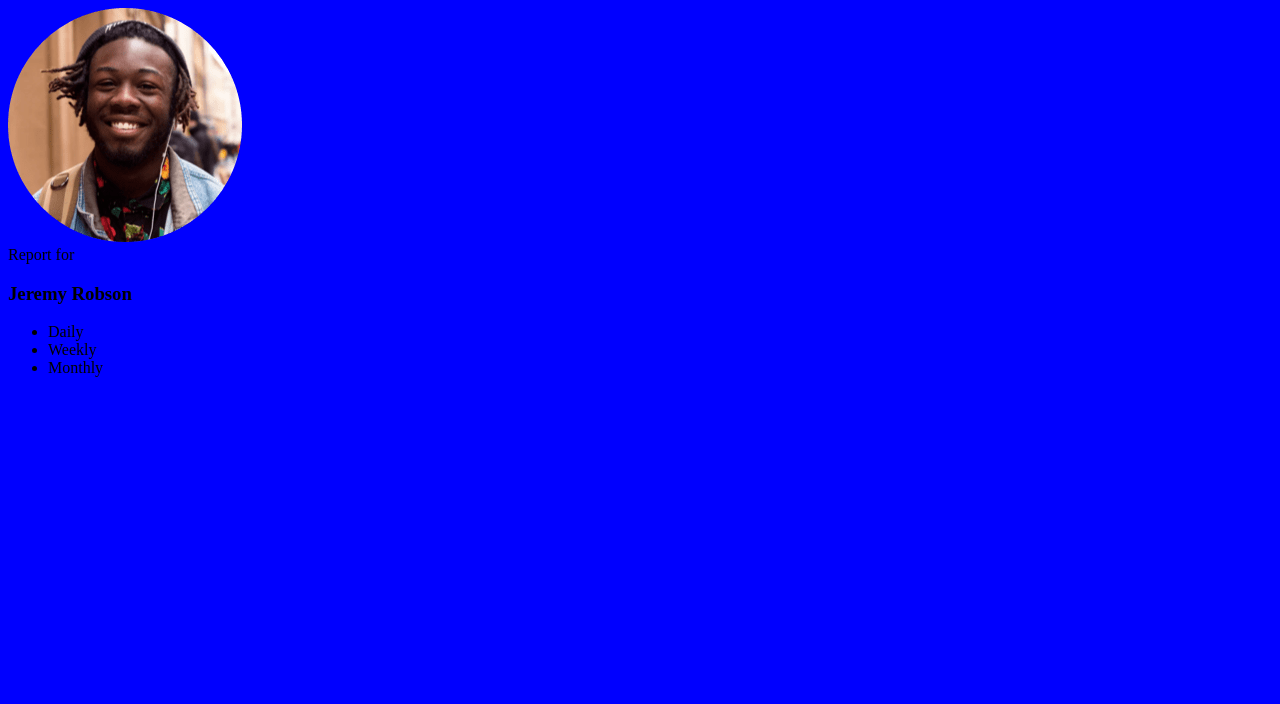
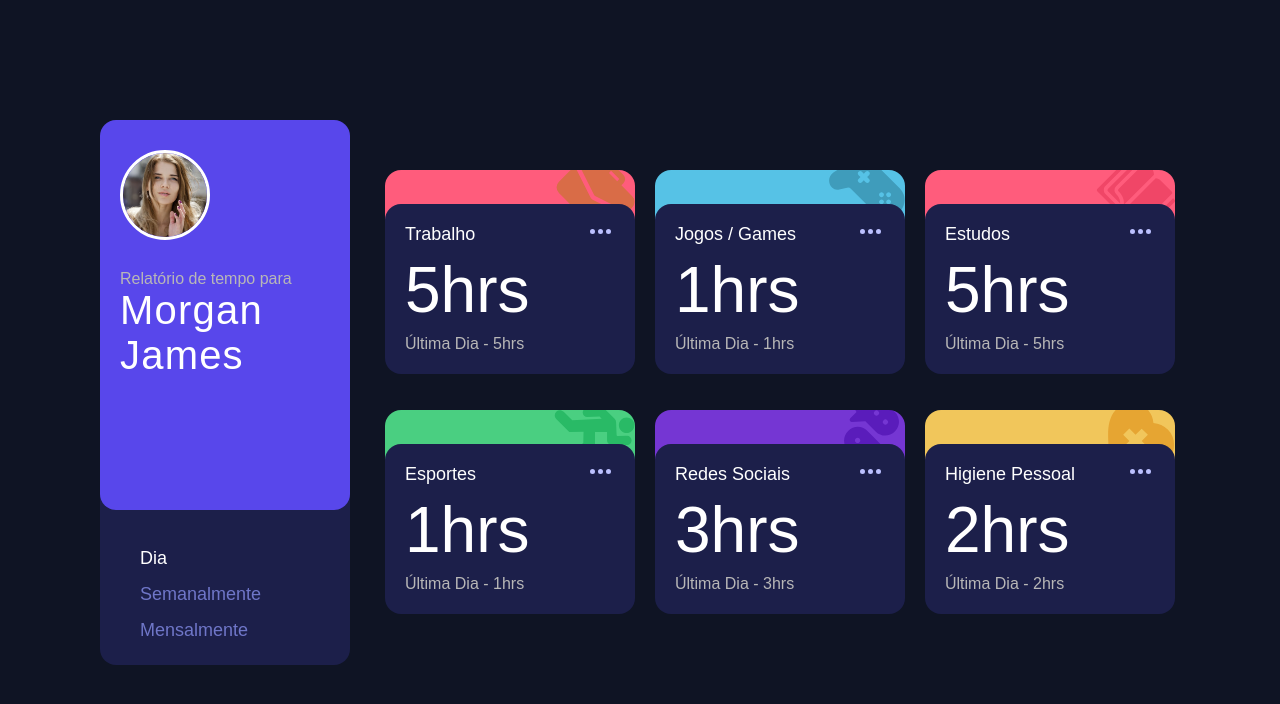
Before and after one commit to Gabrielfirme/dashbord-gestao-de-tempo, a plain HTML site: page index.html in a window 1280 px wide. Drawn offline with Linux system fonts and the light colour scheme.

Commit message:
:package: :docs: consumindo API e adicionando data.json
*Adicionando e renomeando classes e funcionalidades no time.js e calculo total de horas no arquivo data.json

```diff
--- /dev/null
+++ b/assets/css/grid-card.css
@@ -0,0 +1,110 @@
+.grid-items-container {
+    display              : grid;
+    grid-template-columns: repeat(3, 250px);
+    gap                  : 20px;
+    box-sizing           : border-box;
+    margin               : 5px;
+  }
+
+  .item-card {
+    height       : 100%;
+    border-radius: 1em;
+    box-sizing   : border-box;
+  }
+
+  .overlap {
+    height       : 50px;
+    width        : 100%;
+    border-radius: 1em 1em 0 0;
+    position     : relative;
+  }
+
+  .informacoes {
+    height       : 170px;
+    width        : 100%;
+    background   : var(--Dark-blue);
+    border-radius: 1em;
+    position     : relative;
+    bottom       : 1em;
+    transition   : .5s ease all;
+  }
+
+  .informacoes::before {
+    content   : "";
+    background: url("../img/icon-ellipsis.svg") no-repeat no-repeat;
+    width     : 25px;
+    height    : 25px;
+    right     : 20px;
+    top       : 25px;
+    cursor    : pointer;
+    position  : absolute;
+  }
+
+
+  .informacoes:hover {
+    background: var(--Desaturated-blue);
+    cursor    : pointer;
+  }
+
+  .informacoes p {
+    grid-area    : p;
+    padding-top  : 20px;
+    padding-left : 20px;
+    margin-bottom: 8px;
+    font-size    : 18px;
+  }
+
+  .informacoes h2 {
+    grid-area    : h2;
+    padding-left : 20px;
+    margin-bottom: 8px;
+    font-size    : 64px;
+    font-weight  : 300;
+  }
+
+  .informacoes span {
+    grid-area   : span;
+    padding-left: 20px;
+    font-size   : 16px;
+    color       : rgb(184, 183, 183);
+  }
+
+  @media(max-width: 1140px) {
+    .grid-items-container {
+      grid-template-columns: repeat(3, 45vh);
+    }
+  }
+
+  @media(max-width: 900px) {
+    .grid-items-container {
+      grid-template-columns: repeat(auto-fit, minmax(200px, 500px));
+      margin               : 15px;
+    }
+
+    .informacoes {
+      display: grid;
+      grid-template:
+        "p p"
+        "h2 span";
+      align-items: center;
+    }
+
+    .informacoes p,
+    .informacoes span {
+      font-size: 20px;
+    }
+  }
+
+  @media(max-width:500px) {
+    .informacoes {
+      grid-template:
+        "p p"
+        "h2 h2"
+        "span span";
+    }
+
+    .informacoes span {
+      font-size     : 18px;
+      padding-bottom: 10px;
+    }
+  }
--- /dev/null
+++ b/assets/css/grid-time.css
@@ -0,0 +1,103 @@
+/*configurações de estilização do perfil*/
+.perfil {
+    display        : flex;
+    align-items    : center;
+    justify-content: center;
+    flex-direction : column;
+    height         : 70vh;
+    box-sizing     : border-box;
+  }
+
+  .user-information {
+    border-radius: 1em;
+    width        : 250px;
+    height       : 70vh;
+    background   : var(--Blue);
+    z-index      : 2;
+  }
+
+  .user-image {
+    padding: 30px 0 30px 20px;
+  }
+
+  .user-image img {
+    width        : 90px;
+    border-radius: 50%;
+    border       : 3px solid #fff;
+  }
+
+  .user-name span {
+    font-size     : 16px;
+    padding-left  : 20px;
+    padding-bottom: 10px;
+    font-weight   : 400;
+    color         : rgb(184, 183, 183);
+  }
+
+  .user-name h1 {
+    padding-left  : 20px;
+    font-size     : 40px;
+    font-weight   : 300;
+    letter-spacing: .03em;
+  }
+
+
+  .rastreamento {
+    display       : flex;
+    padding: 3vh;
+    align-items   : end;
+    bottom        : 15px;
+    width         : 100%;
+    height        : 40%;
+    border-radius : 0 0 1rem 1rem;
+    background    : var(--Dark-blue);
+    position      : relative;
+    z-index       : 1;
+  }
+
+  .rastreamento ul {
+    margin-left: 2vh;
+  }
+
+  .rastreamento li {
+    margin-top: 15px;
+    font-size : 18px;
+    cursor    : pointer;
+    color     : var(--Desaturated-blue);
+    transition: .5s ease all;
+  }
+
+  .rastreamento li:hover {
+    color: #fff;
+  }
+
+  .rastreamento ul li.active {
+    color: #fff;
+  }
+
+  @media(max-width: 900px) {
+    .perfil {
+      margin: 15px;
+    }
+
+    .user-information {
+      display    : flex;
+      align-items: center;
+      height     : 250px;
+      width      : 100%;
+    }
+
+    .rastreamento {
+      height: 100px;
+    }
+
+    .rastreamento>div {
+      margin       : 0 auto;
+      margin-bottom: 20px;
+    }
+
+    .rastreamento ul {
+      display: flex;
+      gap    : 20px;
+    }
+  }
--- /dev/null
+++ b/assets/css/overlap-gri.css
@@ -0,0 +1,41 @@
+.trabalho .overlap{
+    background-image   : url("../img/icon-work.svg");
+    background-position: right;
+    background-repeat  : no-repeat;
+    background-color   : var(--Light-red);
+  }
+
+  .play .overlap {
+    background-image   : url("../img/icon-play.svg");
+    background-position: right;
+    background-repeat  : no-repeat;
+    background-color   : var(--Soft-blue);
+  }
+
+  .study .overlap {
+    background-image   : url("../img/icon-study.svg");
+    background-position: right;
+    background-repeat  : no-repeat;
+    background-color   : var(--Light-red);
+  }
+
+  .exercise .overlap {
+    background-image   : url("../img/icon-exercise.svg");
+    background-position: right;
+    background-repeat  : no-repeat;
+    background-color   : var(--Lime-green);
+  }
+
+  .social .overlap {
+    background-image   : url("../img/icon-social.svg");
+    background-position: right;
+    background-repeat  : no-repeat;
+    background-color   : var(--Violet);
+  }
+
+  .self-care .overlap {
+    background-image   : url("../img/icon-self-care.svg");
+    background-position: right;
+    background-repeat  : no-repeat;
+    background-color   : var(--Soft-orange);
+  }
--- a/assets/css/stylle.css
+++ b/assets/css/stylle.css
@@ -1,15 +1,76 @@
-@charset "UTF-8"
+@import url(grid-time.css);
+@import url(overlap-gri.css);
+@import url(grid-card.css);
 *{
+    padding: 0;
     margin: 0;
-    padding: 0;
     box-sizing: border-box;
 }
-#main-content{
-    display: flex;
+* {
+    font-family: 'Rubik', sans-serif;
+    color      : #fff;
 }
-#container{
-    display: flex;
+:root {
+    /*principais cores*/
+
+    --Blue       : hsl(246, 80%, 60%);
+    --Light-red  : hsl(15, 100%, 70%);
+    --Soft-blue  : hsl(195, 74%, 62%);
+    --Light-red  : hsl(348, 100%, 68%);
+    --Lime-green : hsl(145, 58%, 55%);
+    --Violet     : hsl(264, 64%, 52%);
+    --Soft-orange: hsl(43, 84%, 65%);
+
+
+    /* cores neutras */
+    --Very-dark-blue  : hsl(226, 43%, 10%);
+    --Dark-blue       : hsl(235, 46%, 20%);
+    --Desaturated-blue: hsl(235, 45%, 61%);
+    --Pale-Blue       : hsl(236, 100%, 87%);
 }
-body{
-    background: blue;
+
+a {
+    text-decoration: none;
 }
+
+img {
+    display  : block;
+    max-width: 100%;
+}
+
+ul {
+    list-style: none;
+}
+
+
+
+body {
+    margin    : 0px;
+    background: var(--Pale-Blue);
+}
+
+.container {
+    width          : 100%;
+    height         : 100%;
+    background     : var(--Very-dark-blue);
+    display        : flex;
+    flex-direction : row;
+    justify-content: center;
+    align-items    : center;
+}
+
+.box {
+    display        : flex;
+    gap            : 30px;
+    justify-content: center;
+    align-items    : center;
+    width          : 100vw;
+    height         : 100vh;
+    background     : var(--Very-dark-blue);
+}
+
+@media(max-width: 900px) {
+    .box {
+        display: grid;
+    }
+}
--- a/assets/js/time.js
+++ b/assets/js/time.js
@@ -0,0 +1,74 @@
+const url = './data/data.json';
+
+const informationsField = document.querySelectorAll('.informacoes');
+const btnTimeTracking = document.querySelectorAll('.rastreamento li');
+
+// Renderiza as informações de rastreamento de tempo DIÁRIO
+function handleTimeTrackingInitial(dataJSON) {
+    informationsField.forEach((information, i) => {
+        informationsField[i].innerHTML = `
+            <p>${dataJSON[i].title}</p>
+            <h2>${dataJSON[i].timeframes.dia.current}hrs</h2>
+            <span>
+               Última Dia - ${dataJSON[i].timeframes.dia.previous}hrs
+            </span>
+        `;
+    });
+}
+
+// Renderiza as informações de rastreamento de tempo SEMANAL
+function handleTimeTrackingWeekly(dataJSON) {
+    informationsField.forEach((information, i) => {
+        informationsField[i].innerHTML = `
+            <p>${dataJSON[i].title}</p>
+            <h2>${dataJSON[i].timeframes.semana.current}hrs</h2>
+            <span>
+                Última Semana - ${dataJSON[i].timeframes.semana.previous}hrs
+            </span>
+        `;
+    });
+}
+
+// Renderiza as informações de rastreamento de tempo MENSAL
+function handleTimeTrackingMonthly(dataJSON) {
+    informationsField.forEach((information, i) => {
+        informationsField[i].innerHTML = `
+            <p>${dataJSON[i].title}</p>
+            <h2>${dataJSON[i].timeframes.mes.current}hrs</h2>
+            <span>
+                Último Mês - ${dataJSON[i].timeframes.mes.previous}hrs
+            </span>
+        `;
+    });
+}
+
+// Inicializa a renderização dos elementos
+// de acordo com o retorno do click do usuário
+// no escopo do rastreamento
+async function initTimeTracking(targetBtn) {
+    const dataResponse = await fetch(url);
+    const dataJSON = await dataResponse.json();
+
+    if (targetBtn === 'dia') handleTimeTrackingInitial(dataJSON);
+    else if (targetBtn === 'semana') handleTimeTrackingWeekly(dataJSON);
+    else if (targetBtn === 'mes') handleTimeTrackingMonthly(dataJSON);
+}
+
+// Captura o escopo do rastreamento de
+// acordo com a escolha do usuário
+function handleTimeTracking(event) {
+    btnTimeTracking.forEach((btn) => {
+        btn.classList.remove('active');
+    });
+
+    this.classList.add('active');
+    const targetBtn = event.target.id;
+    initTimeTracking(targetBtn);
+}
+
+btnTimeTracking.forEach((btn) => {
+    btn.addEventListener('click', handleTimeTracking);
+});
+
+// Inicializa como DIÁRIO por padrão
+initTimeTracking('dia');
--- /dev/null
+++ b/data/data.json
@@ -0,0 +1,105 @@
+[
+    {
+      "title": "Trabalho",
+      "timeframes": {
+        "dia": {
+          "current": 5,
+          "previous": 5
+        },
+        "semana": {
+          "current": 35,
+          "previous": 35
+        },
+        "mes": {
+          "current": 140,
+          "previous": 140
+        }
+      }
+    },
+    {
+      "title": "Jogos / Games",
+      "timeframes": {
+        "dia": {
+          "current": 1,
+          "previous": 1
+        },
+        "semana": {
+          "current": 7,
+          "previous": 7
+        },
+        "mes": {
+          "current": 28,
+          "previous": 28
+        }
+      }
+    },
+    {
+      "title": "Estudos ",
+      "timeframes": {
+        "dia": {
+          "current": 5,
+          "previous": 5
+        },
+        "semana": {
+          "current": 35,
+          "previous": 35
+        },
+        "mes": {
+          "current": 140,
+          "previous": 140
+        }
+      }
+    },
+    {
+      "title": "Esportes",
+      "timeframes": {
+        "dia": {
+          "current": 1,
+          "previous": 1
+        },
+        "semana": {
+          "current": 7,
+          "previous": 7
+        },
+        "mes": {
+          "current": 28,
+          "previous": 28
+        }
+      }
+    },
+    {
+      "title": "Redes Sociais",
+      "timeframes": {
+        "dia": {
+          "current": 3,
+          "previous": 3
+        },
+        "semana": {
+          "current": 21,
+          "previous": 21
+        },
+        "mes": {
+          "current": 84,
+          "previous": 84
+        }
+      }
+    },
+    {
+      "title": "Higiene Pessoal",
+      "timeframes": {
+        "dia": {
+          "current": 2,
+          "previous": 2
+        },
+        "semana": {
+          "current": 14,
+          "previous": 14
+
+        },
+        "mes": {
+          "current": 56,
+          "previous": 56
+        }
+      }
+    }
+  ]
--- a/index.html
+++ b/index.html
@@ -4,67 +4,71 @@
     <meta charset="UTF-8">
     <meta http-equiv="X-UA-Compatible" content="IE=edge">
     <meta name="viewport" content="width=device-width, initial-scale=1.0">
-    <title>Dashboard Gestão de Tempo</title>
+    <title> Dashboard Gestão de Tempo </title>
+
     <link rel="stylesheet" href="assets/css/stylle.css">
-    <script src="time.js" defer></script>
+    <link rel="shortcut icon" href="assets/img/favicon-32x32.png" type="image/x-icon">
+
 </head>
 <body>
     <main class="container">
         <section class="box">
-            <article class="profile">
+            <div class="perfil">
                 <div class="user-information">
                     <div class="user-image">
-                        <img src="assets/img/image-jeremy.png" alt="profile-image">
+                        <img src="assets/img/mulher-profile.jpg" alt="profile-image">
                     </div>
 
                     <div class="user-name">
-                        <span>Report for</span>
-                        <h1>Jeremy Robson</h1>
+                        <span>Relatório de tempo para </span>
+                        <h1>Morgan James</h1>
                     </div>
                 </div>
-                <div class="time-tracker">
+                <div class="rastreamento">
                     <div>
                         <ul>
-                            <li class="active" id="daily">Daily</li>
-                            <li id="weekly">Weekly</li>
-                            <li id="monthly">Monthly</li>
+                            <li class="active" id="dia">Dia</li>
+                            <li id="semana">Semanalmente</li>
+                            <li id="mes">Mensalmente </li>
                         </ul>
                     </div>
                 </div>
-            </article>
+            </div>
 
             <section class="grid-items-container">
-                <article class="item-card work">
+                <div class="item-card trabalho">
                     <div class="overlap"></div>
-                    <div class="informations"></div>
-                </article>
+                    <div class="informacoes"></div>
+                </div>
 
-                <article class="item-card play">
+                <div class="item-card play">
                     <div class="overlap"></div>
-                    <div class="informations"></div>
-                </article>
+                    <div class="informacoes"></div>
+                </div>
 
-                <article class="item-card study">
+                <div class="item-card study">
                     <div class="overlap"></div>
-                    <div class="informations"></div>
-                </article>
+                    <div class="informacoes"></div>
+                </div>
 
-                <article class="item-card exercise">
+                <div class="item-card exercise">
                     <div class="overlap"></div>
-                    <div class="informations"></div>
-                </article>
+                    <div class="informacoes"></div>
+                </div>
 
-                <article class="item-card social">
+                <div class="item-card social">
                     <div class="overlap"></div>
-                    <div class="informations"></div>
-                </article>
+                    <div class="informacoes"></div>
+                </div>
 
-                <article class="item-card self-care">
+                <div class="item-card self-care">
                     <div class="overlap"></div>
-                    <div class="informations"></div>
-                </article>
+                    <div class="informacoes"></div>
+                </div>
             </section>
         </section>
     </main>
+
+    <script src="assets/js/time.js"></script>
 </body>
 </html>
```
Also changed, not shown: assets/img/992531.png (added), assets/img/favicon-32x32.png, assets/img/mulher-profile.jpg (added).
